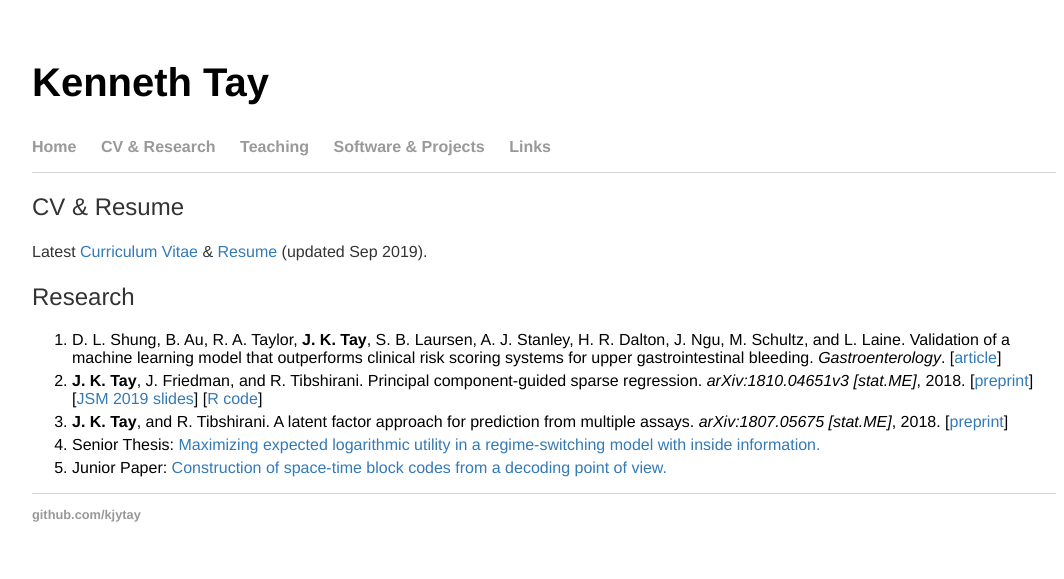
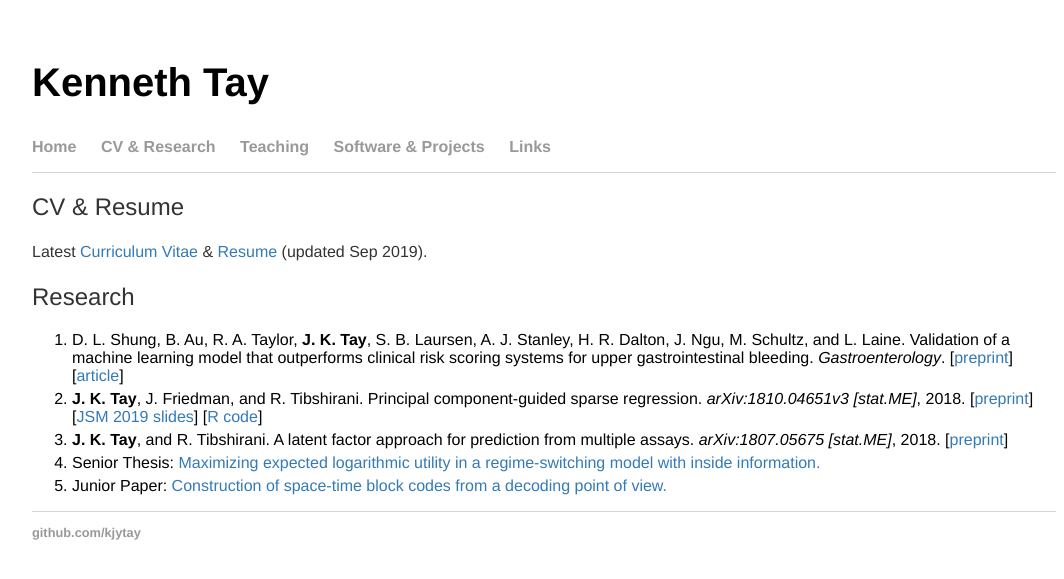
Before and after one commit to kjytay/kjytay.github.io, a Jekyll site: the page built from cv/index.html, in a window 1280 px wide. Shown: the top 579 px of the page, without its empty margins (96-1160 px from the left). Built offline with Jekyll 4.4.1, drawn with Linux system fonts in a browser that asks for light colours.

Commit message:
Added Shung2019 preprint.

```diff
--- a/cv/index.html
+++ b/cv/index.html
@@ -8,7 +8,7 @@
   <p>Latest <a href="CV 2019-09-22.pdf">Curriculum Vitae</a> & <a href="Resume v2019-09-22.pdf">Resume</a> (updated Sep 2019).</p>
   <h2>Research</h2>
   <ol>
-    <li>D. L. Shung, B. Au, R. A. Taylor, <b>J. K. Tay</b>, S. B. Laursen, A. J. Stanley, H. R. Dalton, J. Ngu, M. Schultz, and L. Laine. Validation of a machine learning model that outperforms clinical risk scoring systems for upper gastrointestinal bleeding. <i>Gastroenterology</i>. [<a href="https://www.gastrojournal.org/article/S0016-5085(19)41342-5/fulltext">article</a>]</li>
+    <li>D. L. Shung, B. Au, R. A. Taylor, <b>J. K. Tay</b>, S. B. Laursen, A. J. Stanley, H. R. Dalton, J. Ngu, M. Schultz, and L. Laine. Validation of a machine learning model that outperforms clinical risk scoring systems for upper gastrointestinal bleeding. <i>Gastroenterology</i>. [<a href="Shung2019_preprint.pdf">preprint</a>] [<a href="https://www.gastrojournal.org/article/S0016-5085(19)41342-5/fulltext">article</a>]</li>
     <li><b>J. K. Tay</b>, J. Friedman, and R. Tibshirani. Principal component-guided sparse regression. <i>arXiv:1810.04651v3 [stat.ME]</i>, 2018. [<a href="https://arxiv.org/abs/1810.04651">preprint</a>] [<a href="pcLasso_JSM_presentation_handout.pdf">JSM 2019 slides</a>] [<a href="https://CRAN.R-project.org/package=pcLasso">R code</a>]</li>
     <li><b>J. K. Tay</b>, and R. Tibshirani. A latent factor approach for prediction from multiple assays. <i>arXiv:1807.05675 [stat.ME]</i>, 2018. [<a href="https://arxiv.org/abs/1807.05675">preprint</a>]</li>
     <li>Senior Thesis: <a href="Senior Thesis.pdf">Maximizing expected logarithmic utility in a regime-switching model with inside information.</a></li>
```
Also changed, not shown: 1 other file.
